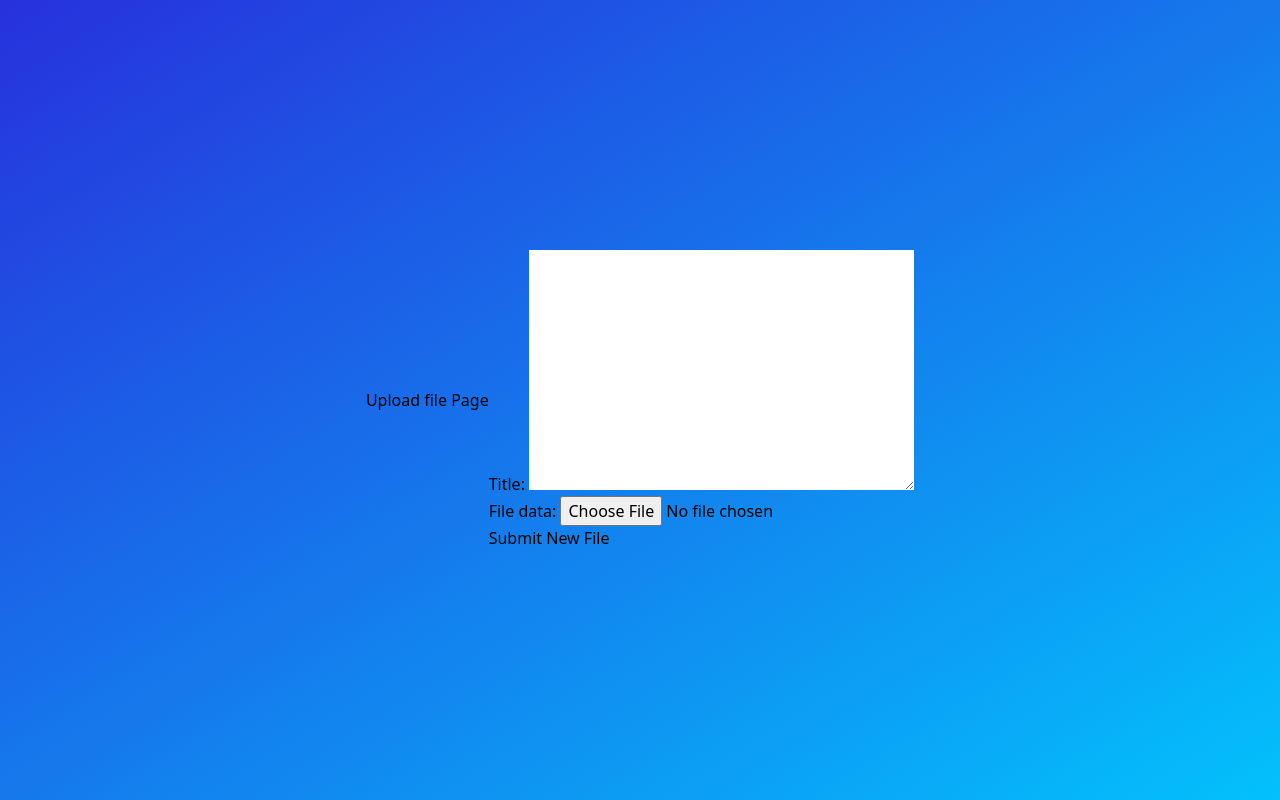
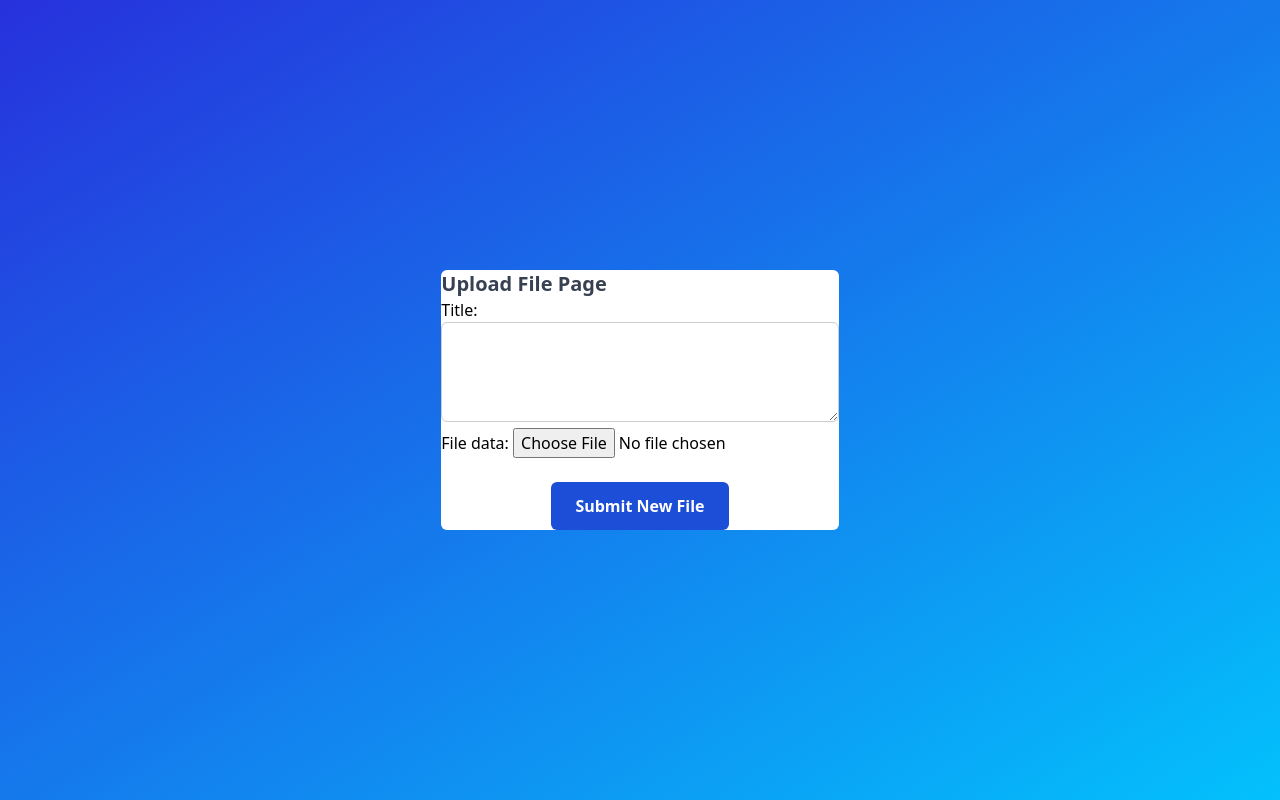
Before and after one commit to nawawy/jisrBot, a Django app: page /files/files/ in a window 1280 px wide. Run offline with Django 4.2, Linux system fonts and the light colour scheme.

Commit message:
some changes in post file page

```diff
--- a/userfiles/templates/post_file.html
+++ b/userfiles/templates/post_file.html
@@ -1,34 +1,73 @@
-<!-- templates/post.html -->
-
-<!-- <a class="btn btn-primary" href="/chat">Chat Now -->
 {% load static %}
 <!DOCTYPE html>
 <html lang="en">
   <head>
     <meta charset="UTF-8" />
     <meta name="viewport" content="width=device-width, initial-scale=1.0" />
-      <link
-      rel="shortcut icon"
-      href="{% static 'chat-bot.jpg' %}"
-      type="image/x-icon"
-      />
-      <h1>Upload file Page</h1>
+    <title>Upload File | Chatbot</title>
+
+    <!-- Favicon -->
+    <link rel="shortcut icon" href="{% static 'chat-bot.jpg' %}" type="image/x-icon" />
+
+    <!-- CSS Stylesheet -->
     <link rel="stylesheet" href="{% static 'style.css' %}" />
+
+    <!-- Inline CSS for Styling -->
+    <style>
+      /* Styling for submit button */
+      .submit-btn {
+        display: block;
+        margin: 1.5rem auto 0; /* Space between form and button */
+        padding: 0.75rem 1.5rem;
+        background-color: #1D4ED8; /* Blue color */
+        color: white;
+        font-size: 1rem;
+        font-weight: 600;
+        border: none;
+        border-radius: 0.375rem;
+        cursor: pointer;
+        transition: background-color 0.3s ease;
+      }
+
+      .submit-btn:hover {
+        background-color: #2563EB; /* Lighter blue on hover */
+      }
+
+      /* Smaller placeholder text for inputs and textarea */
+      input::placeholder,
+      textarea::placeholder {
+        font-size: 0.75rem; /* Smaller font size for placeholders */
+        color: #6b7280; /* Light gray color for subtle text */
+      }
+
+      /* Styling for wider, shorter textarea */
+      textarea {
+        width: 100%; /* Make it as wide as the form/container */
+        max-width: 600px; /* Limit the maximum width */
+        height: 100px; /* Set a shorter height */
+        font-size: 0.875rem; /* Slightly smaller than the default font size */
+        padding: 0.5rem; /* Add padding for better spacing inside */
+        resize: vertical; /* Allow vertical resizing only */
+        border: 1px solid #ccc;
+        border-radius: 0.375rem;
+      }
+    </style>
   </head>
-    <body
-    class="flex items-center justify-center min-h-screen bg-gradient-to-br from-[#2731DC] to-[#03C1FC]"
-    >
-    {% csrf_token %}
-    <!-- header -->
-    <title>Chatbot Login</title>
-        <div class="flex flex-col gap-1">
+  <body class="flex items-center justify-center min-h-screen bg-gradient-to-br from-[#2731DC] to-[#03C1FC]">
+    <div class="container flex flex-col gap-4 p-6 bg-white rounded-md shadow-lg">
+
+      <!-- Smaller Page Title -->
+      <h2 class="text-xl font-semibold text-gray-700">Upload File Page</h2>
+
+      <!-- Form Section -->
       <form method="post" enctype="multipart/form-data">
         {% csrf_token %}
+
         {{ form.as_p }}
 
-            <button type="submit" >Submit New File</button>
+        <!-- Separate Blue Submit Button -->
+        <button type="submit" class="submit-btn">Submit New File</button>
       </form>
-
     </div>
   </body>
 </html>
```
Also changed, not shown: 2 other files. Lines whose indentation alone changed are shown as unchanged.
